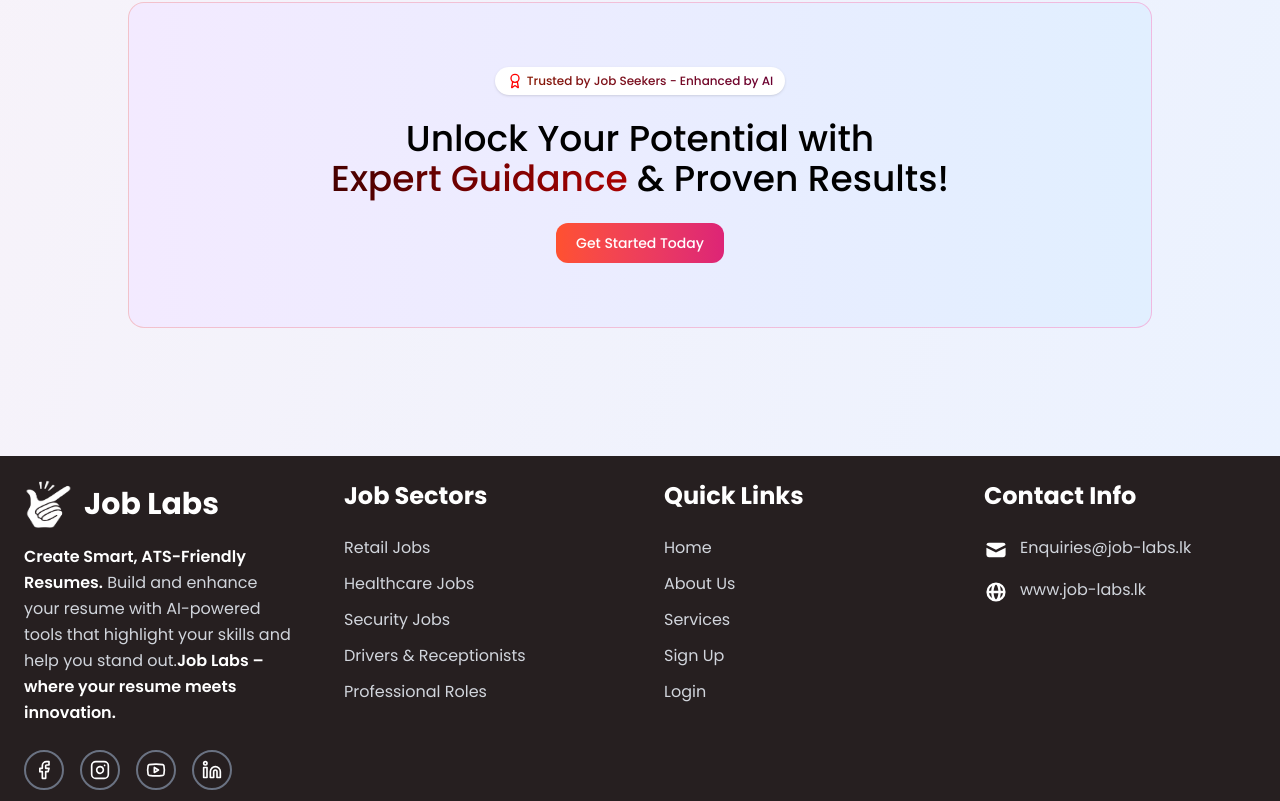
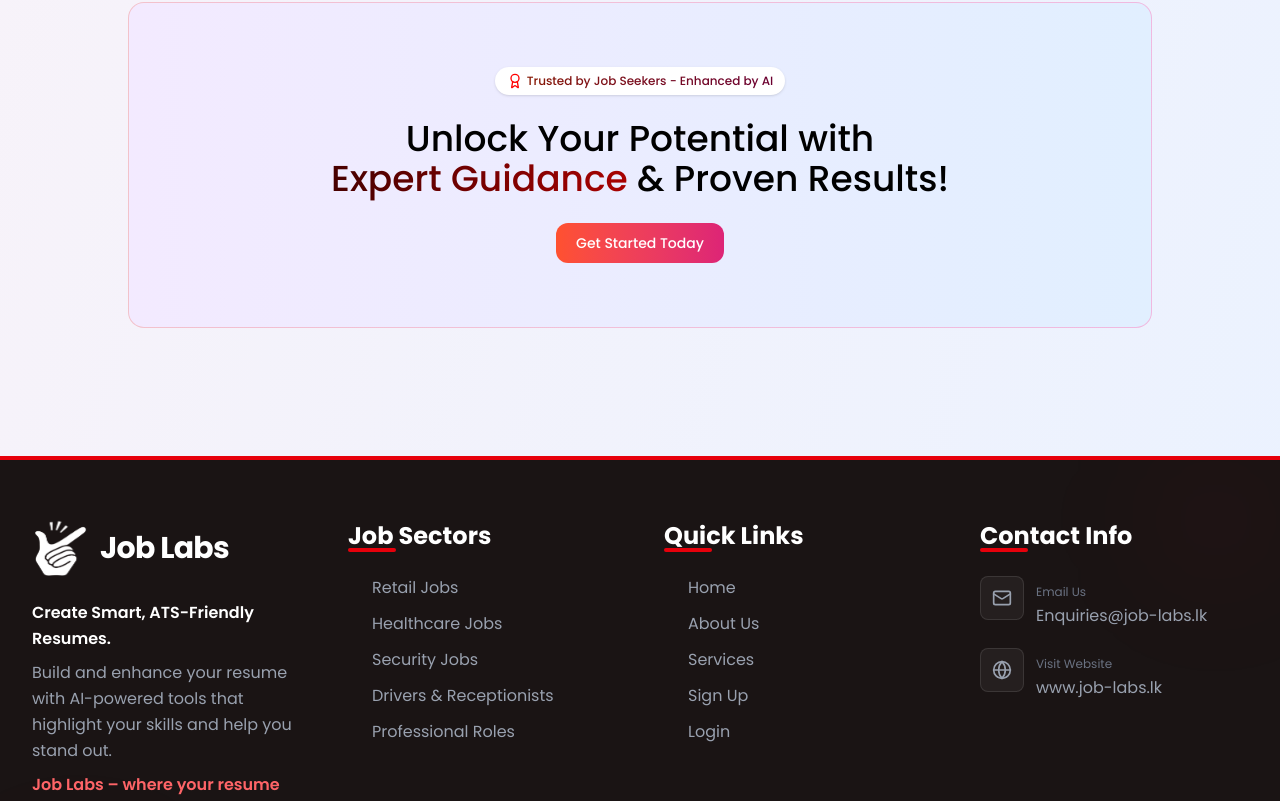
Before and after one commit to chamma08/ai-resume-builder, a React (Vite) app in the folder client/: page / in a window 1280 px wide. Shown: the part 3387-4188 px from the top of the page. Built offline with nearby package versions, Linux system fonts and the light colour scheme; no server answers.

Commit message:
Updated Footer UI

```diff
--- a/client/src/components/home/Footer.jsx
+++ b/client/src/components/home/Footer.jsx
@@ -1,194 +1,152 @@
 import logo from "../../assets/logo.png";
-import { Facebook, Instagram, Youtube, Linkedin } from "lucide-react";
+import { Facebook, Instagram, Youtube, Linkedin, Mail, Globe, ChevronRight } from "lucide-react";
 
 export default function Footer() {
   return (
-    <div className="bg-[#261F20] text-white mt-4">
-      {/* Header Section */}
-      <div className="container mx-auto px-6 py-6">
-        {" "}
-        {/* decreased py */}
-        <div className="grid grid-cols-1 md:grid-cols-4 gap-12">
+    <footer className="bg-[#1a1414] text-white mt-8 relative overflow-hidden">
+      {/* Decorative Elements */}
+      <div className="absolute top-0 left-0 w-full h-1 bg-red-600"></div>
+      <div className="absolute top-0 right-0 w-32 h-32 bg-red-600/5 rounded-full blur-3xl"></div>
+      <div className="absolute bottom-0 left-0 w-40 h-40 bg-red-600/5 rounded-full blur-3xl"></div>
+
+      {/* Main Footer Content */}
+      <div className="container mx-auto px-4 sm:px-6 lg:px-8 py-12 lg:py-16 relative z-10">
+        <div className="grid grid-cols-1 sm:grid-cols-2 lg:grid-cols-4 gap-8 lg:gap-12">
+
           {/* Logo and Description */}
-          <div className="md:col-span-1">
-            <div className="flex items-center gap-3 mb-4">
-              <img src={logo} alt="Job Labs Logo" className="w-12 h-12" />
-              <h1 className="text-3xl font-bold">Job Labs</h1>
+          <div className="sm:col-span-2 lg:col-span-1">
+            <div className="flex items-center gap-3 mb-6 group cursor-pointer">
+              <div className="relative">
+                <img
+                  src={logo}
+                  alt="Job Labs Logo"
+                  className="w-14 h-14 transform transition-transform duration-300 group-hover:scale-110 group-hover:rotate-3"
+                />
+                <div className="absolute inset-0 bg-red-600/20 rounded-full blur-xl opacity-0 group-hover:opacity-100 transition-opacity duration-300"></div>
+              </div>
+              <h1 className="text-2xl sm:text-3xl font-bold tracking-tight">Job Labs</h1>
             </div>
 
-            <p className="text-base text-gray-300 leading-relaxed mb-6 line-clamp-7">
-              <span className="font-semibold text-white">
+            <p className="text-sm sm:text-base text-gray-400 leading-relaxed mb-6">
+              <span className="font-semibold text-white block mb-2">
                 Create Smart, ATS-Friendly Resumes.
-              </span>{" "}
-              Build and enhance your resume with AI-powered tools that highlight
-              your skills and help you stand out.
-              <span className="font-semibold text-white">
+              </span>
+              Build and enhance your resume with AI-powered tools that highlight your skills and help you stand out.
+              <span className="font-semibold text-red-400 block mt-2">
                 Job Labs – where your resume meets innovation.
               </span>
             </p>
 
             {/* Social Media Icons */}
-            <div className="flex gap-4">
+            <div className="flex flex-wrap gap-3">
               <a
                 href="#"
-                className="w-10 h-10 rounded-full border-2 border-gray-500 flex items-center justify-center hover:border-white transition"
+                className="w-11 h-11 rounded-lg bg-white/5 border border-white/10 flex items-center justify-center hover:bg-red-600 hover:border-red-600 hover:scale-110 transition-all duration-300 group"
+                aria-label="Facebook"
               >
-                <Facebook className="w-5 h-5" />
+                <Facebook className="w-5 h-5 text-gray-400 group-hover:text-white transition-colors" />
               </a>
               <a
                 href="#"
-                className="w-10 h-10 rounded-full border-2 border-gray-500 flex items-center justify-center hover:border-white transition"
+                className="w-11 h-11 rounded-lg bg-white/5 border border-white/10 flex items-center justify-center hover:bg-red-600 hover:border-red-600 hover:scale-110 transition-all duration-300 group"
+                aria-label="Instagram"
               >
-                <Instagram className="w-5 h-5" />
+                <Instagram className="w-5 h-5 text-gray-400 group-hover:text-white transition-colors" />
               </a>
               <a
                 href="#"
-                className="w-10 h-10 rounded-full border-2 border-gray-500 flex items-center justify-center hover:border-white transition"
+                className="w-11 h-11 rounded-lg bg-white/5 border border-white/10 flex items-center justify-center hover:bg-red-600 hover:border-red-600 hover:scale-110 transition-all duration-300 group"
+                aria-label="Youtube"
               >
-                <Youtube className="w-5 h-5" />
+                <Youtube className="w-5 h-5 text-gray-400 group-hover:text-white transition-colors" />
               </a>
               <a
                 href="#"
-                className="w-10 h-10 rounded-full border-2 border-gray-500 flex items-center justify-center hover:border-white transition"
+                className="w-11 h-11 rounded-lg bg-white/5 border border-white/10 flex items-center justify-center hover:bg-red-600 hover:border-red-600 hover:scale-110 transition-all duration-300 group"
+                aria-label="LinkedIn"
               >
-                <Linkedin className="w-5 h-5" />
+                <Linkedin className="w-5 h-5 text-gray-400 group-hover:text-white transition-colors" />
               </a>
             </div>
           </div>
 
           {/* Job Sectors */}
-          <div>
-            <h2 className="text-2xl font-bold mb-6">Job Sectors</h2>
+          <div className="space-y-4">
+            <h2 className="text-xl sm:text-2xl font-bold mb-6 text-white relative inline-block">
+              Job Sectors
+              <span className="absolute bottom-0 left-0 w-12 h-1 bg-red-600 rounded-full"></span>
+            </h2>
             <ul className="space-y-3">
-              <li>
+              {['Retail Jobs', 'Healthcare Jobs', 'Security Jobs', 'Drivers & Receptionists', 'Professional Roles'].map((item, index) => (
+                <li key={index} className="group">
                   <a
                     href="#"
-                  className="text-gray-300 hover:text-white transition text-base"
+                    className="text-sm sm:text-base text-gray-400 hover:text-white transition-all duration-300 flex items-center gap-2"
                   >
-                  Retail Jobs
+                    <ChevronRight className="w-4 h-4 text-red-600 opacity-0 group-hover:opacity-100 transform -translate-x-2 group-hover:translate-x-0 transition-all duration-300" />
+                    <span className="group-hover:translate-x-1 transition-transform duration-300">{item}</span>
                   </a>
                 </li>
-              <li>
-                <a
-                  href="#"
-                  className="text-gray-300 hover:text-white transition text-base"
-                >
-                  Healthcare Jobs
-                </a>
-              </li>
-              <li>
-                <a
-                  href="#"
-                  className="text-gray-300 hover:text-white transition text-base"
-                >
-                  Security Jobs
-                </a>
-              </li>
-              <li>
-                <a
-                  href="#"
-                  className="text-gray-300 hover:text-white transition text-base"
-                >
-                  Drivers & Receptionists
-                </a>
-              </li>
-              <li>
-                <a
-                  href="#"
-                  className="text-gray-300 hover:text-white transition text-base"
-                >
-                  Professional Roles
-                </a>
-              </li>
+              ))}
             </ul>
           </div>
 
           {/* Quick Links */}
-          <div>
-            <h2 className="text-2xl font-bold mb-6">Quick Links</h2>
+          <div className="space-y-4">
+            <h2 className="text-xl sm:text-2xl font-bold mb-6 text-white relative inline-block">
+              Quick Links
+              <span className="absolute bottom-0 left-0 w-12 h-1 bg-red-600 rounded-full"></span>
+            </h2>
             <ul className="space-y-3">
-              <li>
+              {['Home', 'About Us', 'Services', 'Sign Up', 'Login'].map((item, index) => (
+                <li key={index} className="group">
                   <a
                     href="#"
-                  className="text-gray-300 hover:text-white transition text-base"
+                    className="text-sm sm:text-base text-gray-400 hover:text-white transition-all duration-300 flex items-center gap-2"
                   >
-                  Home
+                    <ChevronRight className="w-4 h-4 text-red-600 opacity-0 group-hover:opacity-100 transform -translate-x-2 group-hover:translate-x-0 transition-all duration-300" />
+                    <span className="group-hover:translate-x-1 transition-transform duration-300">{item}</span>
                   </a>
                 </li>
-              <li>
-                <a
-                  href="#"
-                  className="text-gray-300 hover:text-white transition text-base"
-                >
-                  About Us
-                </a>
-              </li>
-              <li>
-                <a
-                  href="#"
-                  className="text-gray-300 hover:text-white transition text-base"
-                >
-                  Services
-                </a>
-              </li>
-              <li>
-                <a
-                  href="#"
-                  className="text-gray-300 hover:text-white transition text-base"
-                >
-                  Sign Up
-                </a>
-              </li>
-              <li>
-                <a
-                  href="#"
-                  className="text-gray-300 hover:text-white transition text-base"
-                >
-                  Login
-                </a>
-              </li>
+              ))}
             </ul>
           </div>
 
           {/* Contact Info */}
-          <div>
-            <h2 className="text-2xl font-bold mb-6">Contact Info</h2>
-            <ul className="space-y-4">
-              <li className="flex items-start gap-3">
-                <svg
-                  className="w-6 h-6 text-white mt-0.5 shrink-0"
-                  fill="currentColor"
-                  viewBox="0 0 20 20"
-                >
-                  <path d="M2.003 5.884L10 9.882l7.997-3.998A2 2 0 0016 4H4a2 2 0 00-1.997 1.884z" />
-                  <path d="M18 8.118l-8 4-8-4V14a2 2 0 002 2h12a2 2 0 002-2V8.118z" />
-                </svg>
+          <div className="space-y-4">
+            <h2 className="text-xl sm:text-2xl font-bold mb-6 text-white relative inline-block">
+              Contact Info
+              <span className="absolute bottom-0 left-0 w-12 h-1 bg-red-600 rounded-full"></span>
+            </h2>
+            <ul className="space-y-5">
+              <li className="group">
                 <a
                   href="mailto:Enquiries@job-labs.lk"
-                  className="text-gray-300 hover:text-white transition text-base"
+                  className="flex items-start gap-3 text-sm sm:text-base text-gray-400 hover:text-white transition-all duration-300"
                 >
-                  Enquiries@job-labs.lk
+                  <div className="w-11 h-11 rounded-lg bg-white/5 border border-white/10 flex items-center justify-center shrink-0 group-hover:bg-red-600 group-hover:border-red-600 transition-all duration-300">
+                    <Mail className="w-5 h-5" />
+                  </div>
+                  <div className="pt-2">
+                    <span className="block text-xs text-gray-500 mb-1">Email Us</span>
+                    <span className="group-hover:text-red-400 break-all">Enquiries@job-labs.lk</span>
+                  </div>
                 </a>
               </li>
-              <li className="flex items-start gap-3">
-                <svg
-                  className="w-6 h-6 text-white mt-0.5 shrink-0"
-                  fill="currentColor"
-                  viewBox="0 0 20 20"
-                >
-                  <path
-                    fillRule="evenodd"
-                    d="M4.083 9h1.946c.089-1.546.383-2.97.837-4.118A6.004 6.004 0 004.083 9zM10 2a8 8 0 100 16 8 8 0 000-16zm0 2c-.076 0-.232.032-.465.262-.238.234-.497.623-.737 1.182-.389.907-.673 2.142-.766 3.556h3.936c-.093-1.414-.377-2.649-.766-3.556-.24-.56-.5-.948-.737-1.182C10.232 4.032 10.076 4 10 4zm3.971 5c-.089-1.546-.383-2.97-.837-4.118A6.004 6.004 0 0115.917 9h-1.946zm-2.003 2H8.032c.093 1.414.377 2.649.766 3.556.24.56.5.948.737 1.182.233.23.389.262.465.262.076 0 .232-.032.465-.262.238-.234.498-.623.737-1.182.389-.907.673-2.142.766-3.556zm1.166 4.118c.454-1.147.748-2.572.837-4.118h1.946a6.004 6.004 0 01-2.783 4.118zm-6.268 0C6.412 13.97 6.118 12.546 6.03 11H4.083a6.004 6.004 0 002.783 4.118z"
-                    clipRule="evenodd"
-                  />
-                </svg>
+              <li className="group">
                 <a
                   href="https://www.job-labs.lk"
                   target="_blank"
                   rel="noopener noreferrer"
-                  className="text-gray-300 hover:text-white transition text-base"
+                  className="flex items-start gap-3 text-sm sm:text-base text-gray-400 hover:text-white transition-all duration-300"
                 >
-                  www.job-labs.lk
+                  <div className="w-11 h-11 rounded-lg bg-white/5 border border-white/10 flex items-center justify-center shrink-0 group-hover:bg-red-600 group-hover:border-red-600 transition-all duration-300">
+                    <Globe className="w-5 h-5" />
+                  </div>
+                  <div className="pt-2">
+                    <span className="block text-xs text-gray-500 mb-1">Visit Website</span>
+                    <span className="group-hover:text-red-400 break-all">www.job-labs.lk</span>
+                  </div>
                 </a>
               </li>
             </ul>
@@ -196,27 +154,44 @@ export default function Footer() {
         </div>
       </div>
 
-      {/* Footer Bar */}
-      <div className="bg-red-800 py-3">
-        {" "}
-        {/* decreased from py-5 */}
-        <div className="container mx-auto px-6 flex flex-col md:flex-row justify-between items-center">
-          <p className="text-sm mb-2 md:mb-0">
-            © 2025 Job Labs. All rights reserved.
+      {/* Divider */}
+      <div className="container mx-auto px-4 sm:px-6 lg:px-8">
+        <div className="h-px bg-white/10"></div>
+      </div>
+
+      {/* Footer Bottom Bar */}
+      <div className="bg-[#0f0a0b]">
+        <div className="container mx-auto px-4 sm:px-6 lg:px-8 py-6">
+          <div className="flex flex-col md:flex-row justify-between items-center gap-4">
+            <p className="text-xs sm:text-sm text-gray-400 text-center md:text-left">
+              © 2025 <span className="text-gray-400">Job Labs</span>. All Rights Reserved.
             </p>
-          <div className="flex gap-6 text-sm">
-            <a href="#" className="hover:text-gray-300 transition">
+            <div className="flex flex-wrap justify-center md:justify-end gap-4 sm:gap-6 text-xs sm:text-sm">
+              <a
+                href="#"
+                className="text-gray-400 hover:text-red-400 transition-colors duration-300 relative group"
+              >
                 Privacy Policy
+                <span className="absolute bottom-0 left-0 w-0 h-0.5 bg-red-600 group-hover:w-full transition-all duration-300"></span>
               </a>
-            <a href="#" className="hover:text-gray-300 transition">
+              <a
+                href="#"
+                className="text-gray-400 hover:text-red-400 transition-colors duration-300 relative group"
+              >
                 Terms of Service
+                <span className="absolute bottom-0 left-0 w-0 h-0.5 bg-red-600 group-hover:w-full transition-all duration-300"></span>
               </a>
-            <a href="#" className="hover:text-gray-300 transition">
+              <a
+                href="#"
+                className="text-gray-400 hover:text-red-400 transition-colors duration-300 relative group"
+              >
                 Cookie Policy
+                <span className="absolute bottom-0 left-0 w-0 h-0.5 bg-red-600 group-hover:w-full transition-all duration-300"></span>
               </a>
             </div>
           </div>
         </div>
       </div>
+    </footer>
   );
 }
```
Lines whose indentation alone changed are shown as unchanged.
